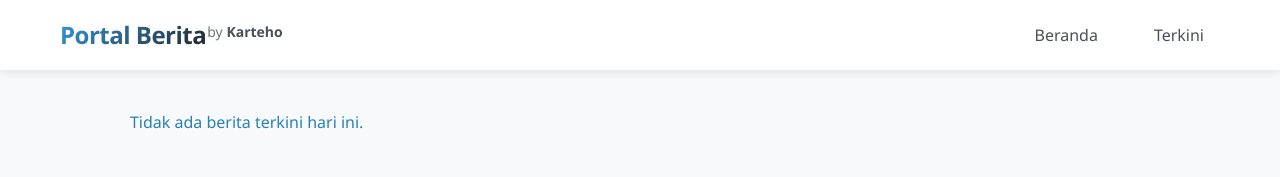
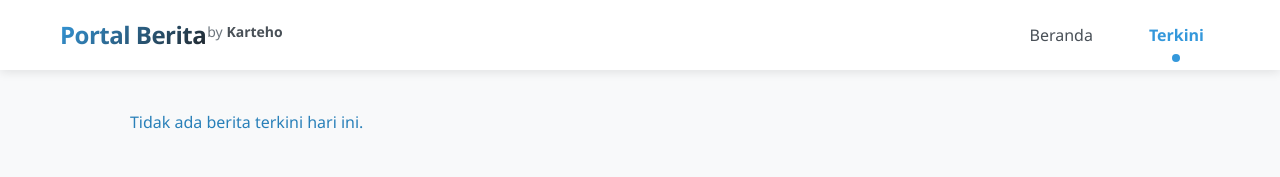
Before and after one commit to hztcell/Website-Berita-Vercel, a plain HTML site: page latest.html in a window 1280 px wide. Drawn offline with nearby package versions, Linux system fonts and the light colour scheme; no server answers.

Commit message:
fix href="/latest class="active" -> "/latest"

```diff
--- a/latest.html
+++ b/latest.html
@@ -17,7 +17,7 @@
     <nav class="desktop-nav" aria-label="Main navigation">
       <ul>
         <li><a href="/">Beranda</a></li>
-        <li><a href="/latest class="active">Terkini</a></li>
+        <li><a href="/latest" class="active">Terkini</a></li>
       </ul>
     </nav>
 
```
